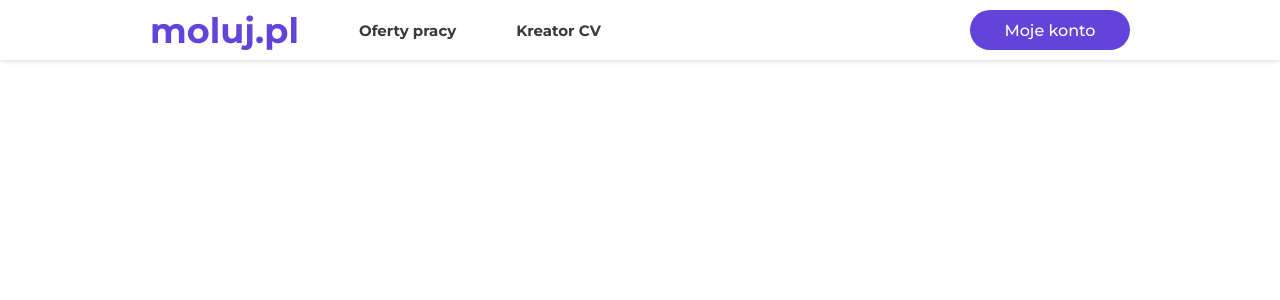
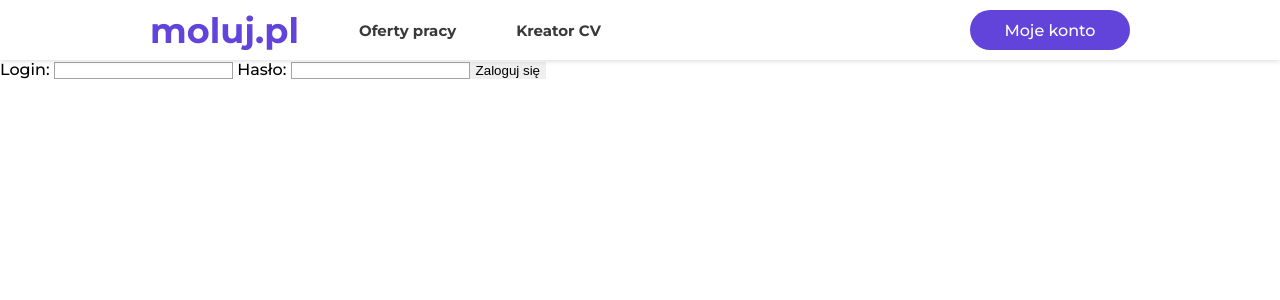
Before and after one commit to Uzyxen/system-ogloszeniowy, a Vue app: page /logowanie in a window 1280 px wide. Shown: the top 300 px of the page. Built offline with nearby package versions, Linux system fonts and the light colour scheme.

Commit message:
fetchData and sendData methods for api

```diff
--- a/src/views/LoginForm.vue
+++ b/src/views/LoginForm.vue
@@ -1,13 +1,29 @@
 <template>
-    <div>
-
+    <div id="form">
+        <form @submit.prevent="Login">
+            Login: <input type="text" v-model="data.login">
+            Hasło: <input type="password" name="" id="" v-model="data.password">
+            <button type="submit">Zaloguj się</button>
+        </form>
     </div>
 </template>
 
 <script>
 
     export default {
+        data(){
+            return{
+                data: {
+                    login: '',
+                    password: ''
+                }
+            }
+        },
+        methods:{
+            Login(){
 
+            }
+        }
     }
 
 </script>
```
Also changed, not shown: src/api.js (added, +27 -0 lines).
